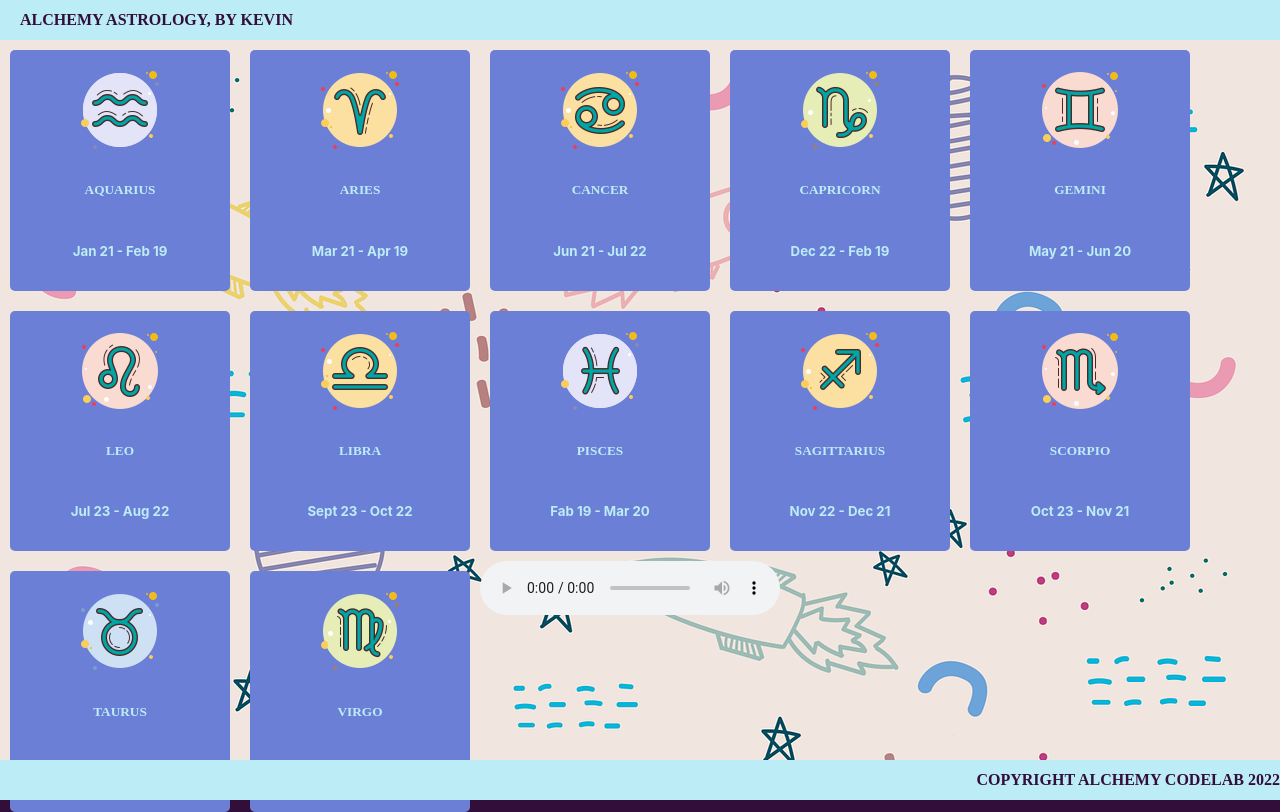
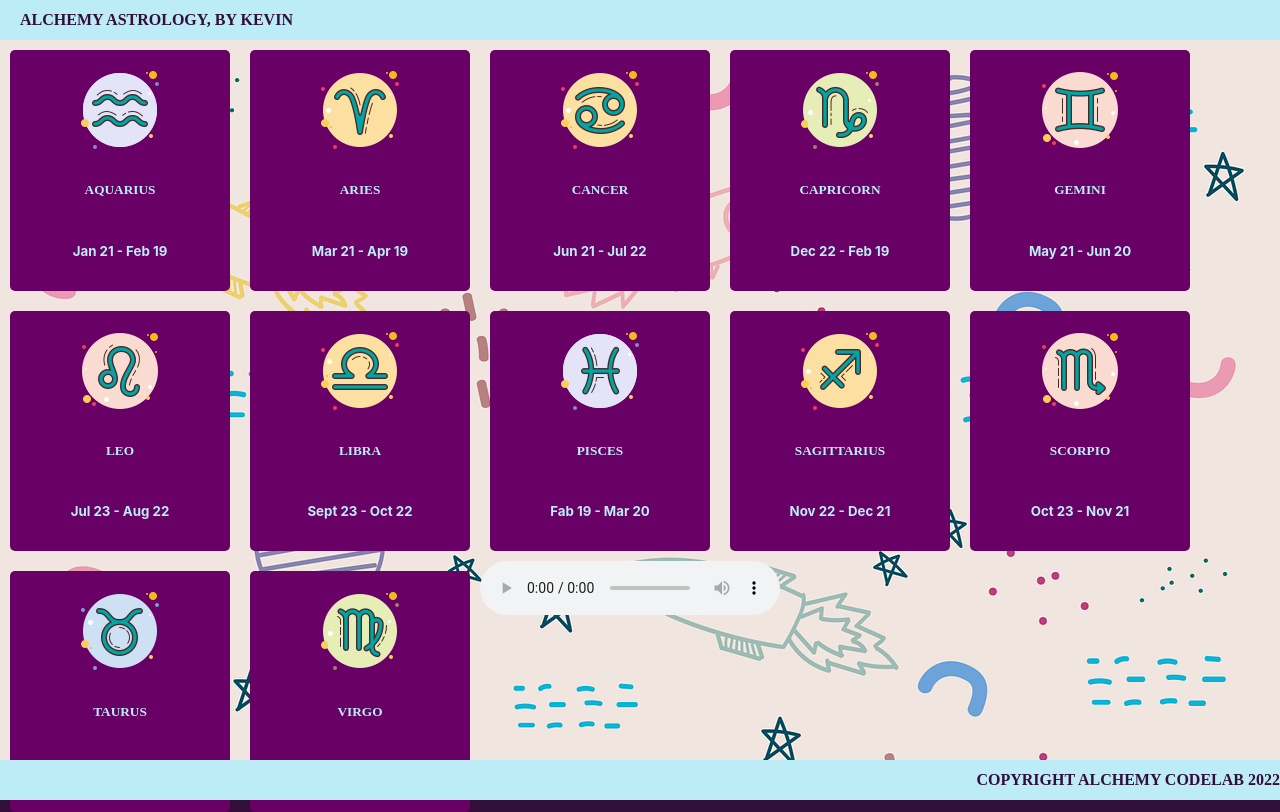
Before and after one commit to Kevin-Roney/zodiac-half-baked, a React (Create React App) app: page / in a window 1280 px wide. Built offline with nearby package versions, Linux system fonts and the light colour scheme; a web font is replaced by a local one.

Commit message:
added hover animations to ZodiacCard.css

```diff
--- a/src/ZodiacCard/ZodiacCard.css
+++ b/src/ZodiacCard/ZodiacCard.css
@@ -1,6 +1,6 @@
 .zodiac-card {
   width: 200px;
-  background-color: var(--color2);
+  background-color: rgb(104, 0, 101);
   margin: 10px;
   border-radius: 5px;
   display: flex;
@@ -8,6 +8,7 @@
   align-items: center;
   padding: 10px;
   color: var(--color4);
+  transition: background-color 2s, transform 2s;
 }
 
 .zodiac-card img {
@@ -19,3 +20,9 @@
   font-weight: bold;
   font-family: 'Space and Astronomy';
 }
+
+.zodiac-card:hover {
+  transform: scale(1.05);
+  background-color: rgb(203, 139, 193);
+
+}
```
